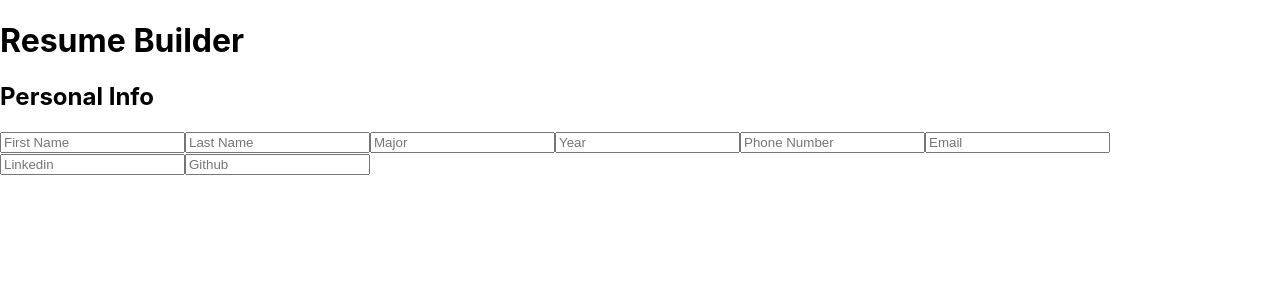
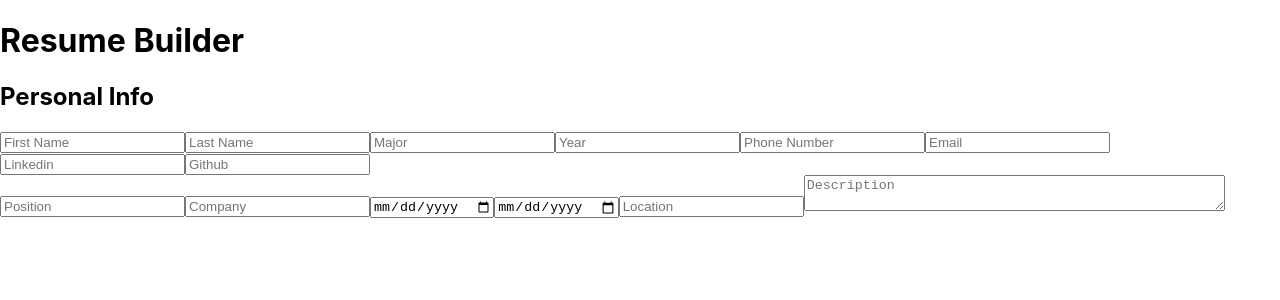
Before and after one commit to ycheng11065/Resume-Builder, a React (Create React App) app: page / in a window 1280 px wide. Shown: the top 300 px of the page. Built offline with nearby package versions, Linux system fonts and the light colour scheme.

Commit message:
create component for work experience

```diff
--- a/src/App.js
+++ b/src/App.js
@@ -1,6 +1,7 @@
 import './App.css';
 import React, { Component } from "react";
 import PersonalInfo from "./components/PersonalInfo"
+import WorkExperience from "./components/WorkExperience";
 
 
 class App extends Component{
@@ -12,6 +13,7 @@ class App extends Component{
       <div>
         <h1>Resume Builder</h1>
         <PersonalInfo />
+        <WorkExperience />
       </div>
     );
   }
--- /dev/null
+++ b/src/components/WorkExperience.js
@@ -0,0 +1,75 @@
+import React, { Component } from "react"
+
+class WorkExperience extends Component {
+    constructor() {
+        super()
+
+        this.state = {
+            position: "",
+            company: "",
+            startDate: "",
+            endDate: "",
+            location: "",
+            description: "",
+        };
+    }
+
+    handleChange = (e) => {
+        const { name, value } = e.target;
+        this.setState({ [name]: value});
+    };
+
+    render() {
+        const { position, company, startDate, endDate, location, description } = this.state;
+
+        return (
+            <div>
+                <input
+                    type="text"
+                    name="position"
+                    placeholder="Position"
+                    value={position}
+                    onChange={this.handleChange}
+                />
+                <input
+                    type="text"
+                    name="company"
+                    placeholder="Company"
+                    value={company}
+                    onChange={this.handleChange}
+                />
+                <input
+                    type="date"
+                    name="startDate"
+                    placeholder="Start date"
+                    value={startDate}
+                    onChange={this.handleChange}
+                />
+                <input
+                    type="date"
+                    name="endDate"
+                    placeholder="End date"
+                    value={endDate}
+                    onChange={this.handleChange}
+                />
+                <input
+                    type="text"
+                    name="location"
+                    placeholder="Location"
+                    value={location}
+                    onChange={this.handleChange}
+                />
+                <textarea
+                    name="description"
+                    placeholder="Description"
+                    value={description}
+                    onChange={this.handleChange}
+                    row="4"
+                    cols="50"
+                />
+            </div>
+        );
+    }
+}
+
+export default WorkExperience
```
Also changed, not shown: src/components/Work-experience.js (deleted).
